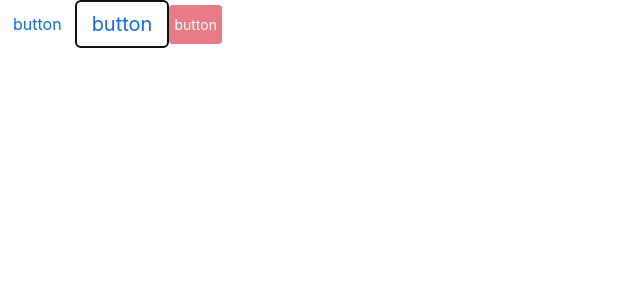
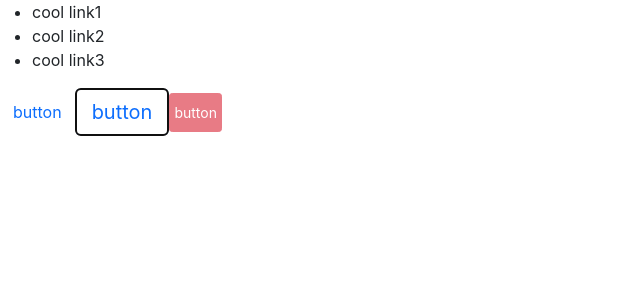
Before and after one commit to Wu585/W-UI-React, a React (Create React App) app: page / in a window 1280 px wide. Shown: the top 300 px of the page, without its empty margins (0-640 px from the left). Built offline with nearby package versions, Linux system fonts and the light colour scheme.

Commit message:
初步完成Menu MenuItem

```diff
--- a/src/App.tsx
+++ b/src/App.tsx
@@ -1,9 +1,22 @@
 import React from 'react';
 import Button, {ButtonSize, ButtonType} from './components/button/Button';
+import Menu from './components/menu/Menu';
+import MenuItem from './components/menu/MenuItem';
 
 function App() {
   return (
     <div className="App">
+      <Menu defaultIndex={0} onSelect={(index) => alert(index)}>
+        <MenuItem index={0}>
+          cool link1
+        </MenuItem>
+        <MenuItem index={1} disabled>
+          cool link2
+        </MenuItem>
+        <MenuItem index={2}>
+          cool link3
+        </MenuItem>
+      </Menu>
       <Button autoFocus btnType={ButtonType.Link} href={'http://www.baidu.com'}>
         button
       </Button>
--- /dev/null
+++ b/src/components/menu/Menu.tsx
@@ -0,0 +1,55 @@
+import React, {createContext, FC, useState} from 'react';
+import classNames from 'classnames';
+
+type MenuMode = 'horizontal' | 'vertical'
+type SelectCallBack = (selectIndex: number) => void
+
+export interface MenuProps {
+  defaultIndex?: number;
+  className?: string;
+  children: React.ReactNode;
+  mode?: MenuMode;
+  style?: React.CSSProperties;
+  onSelect?: SelectCallBack;
+}
+
+interface IMenuContext {
+  index: number;
+  onSelect?: SelectCallBack;
+}
+
+export const MenuContext = createContext<IMenuContext>({
+  index: 0
+});
+
+const Menu: FC<MenuProps> = (props) => {
+  const {className, mode, style, children, defaultIndex, onSelect} = props;
+  const [currentActive, setCurrentActive] = useState(defaultIndex);
+  const classes = classNames('wu-menu', className, {
+    'menu-vertical': mode === 'vertical'
+  });
+  const handleClick = (index: number) => {
+    setCurrentActive(index);
+    if (onSelect) {
+      onSelect(index);
+    }
+  };
+  const passedContext: IMenuContext = {
+    index: currentActive ? currentActive : 0,
+    onSelect: handleClick
+  };
+  return (
+    <ul className={classes} style={style}>
+      <MenuContext.Provider value={passedContext}>
+        {children}
+      </MenuContext.Provider>
+    </ul>
+  );
+};
+
+Menu.defaultProps = {
+  defaultIndex: 0,
+  mode: 'horizontal'
+};
+
+export default Menu;
--- /dev/null
+++ b/src/components/menu/MenuItem.tsx
@@ -0,0 +1,32 @@
+import React, {FC, useContext} from 'react';
+import classNames from 'classnames';
+import {MenuContext} from './Menu';
+
+export interface MenuItemProps {
+  index: number;
+  disabled?: boolean;
+  className?: string;
+  style?: React.CSSProperties;
+  children: React.ReactNode;
+}
+
+const MenuItem: FC<MenuItemProps> = (props) => {
+  const {index, disabled, children, className, style} = props;
+  const context = useContext(MenuContext);
+  const classes = classNames('wu-menu-item', className, {
+    'is-disabled': disabled,
+    'is-active': context.index === index
+  });
+  const handleClick = () => {
+    if (context.onSelect && !disabled) {
+      context.onSelect(index);
+    }
+  };
+  return (
+    <li className={classes} style={style} onClick={handleClick}>
+      {children}
+    </li>
+  );
+};
+
+export default MenuItem;
```
